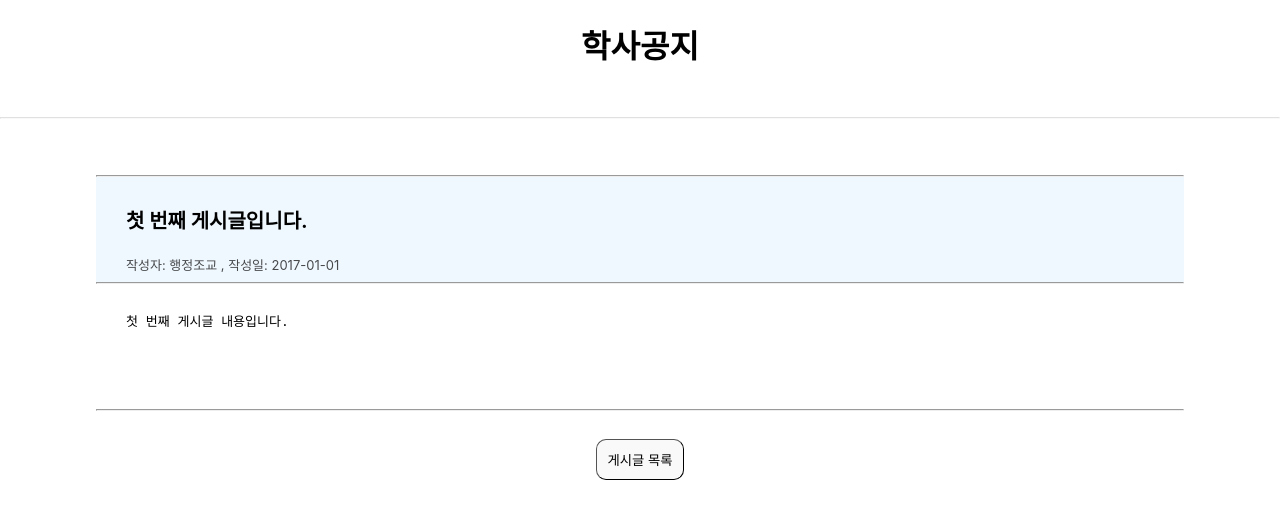
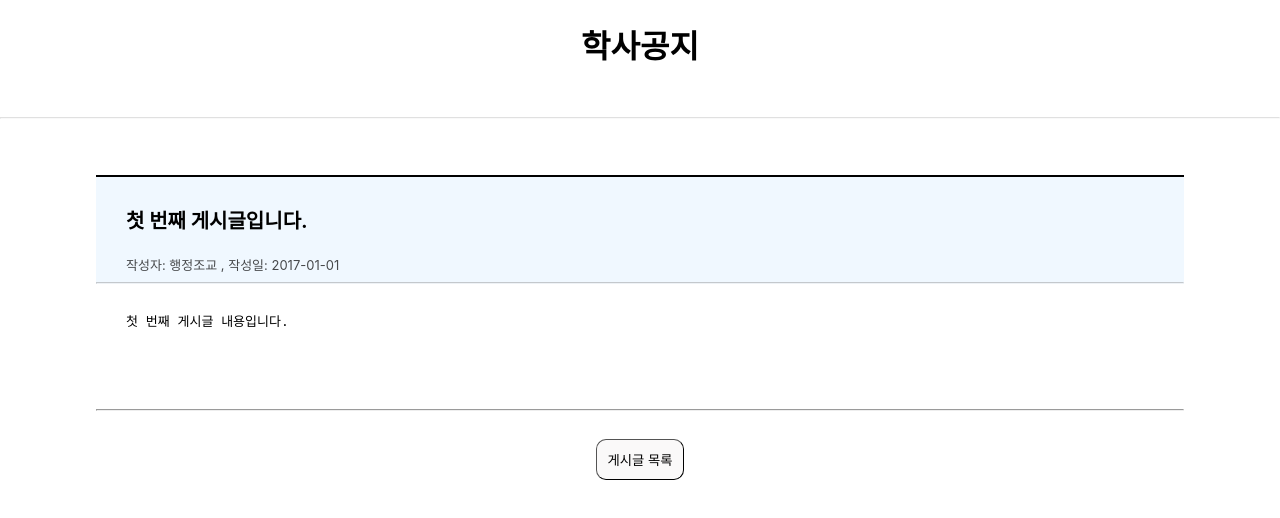
Before and after one commit to anjdal713/renewel, a React (Create React App) app: page /postView/1 in a window 1280 px wide. Shown: the top 518 px of the page. Built offline with nearby package versions, Linux system fonts and the light colour scheme.

Commit message:
css 변경
css 변경

```diff
--- a/src/page/post/Post.css
+++ b/src/page/post/Post.css
@@ -32,3 +32,11 @@
 .custom-hr{
     opacity: 0.3;
 }
+.hr-top{
+    height: 2px; /* 선의 두께를 조절 */
+    background-color: black;
+    border: none;
+}
+.custom-hr2{
+    opacity: 0.5;
+}
--- a/src/page/post/PostView.js
+++ b/src/page/post/PostView.js
@@ -36,10 +36,10 @@ const PostView = () => {
             <>
                 <br/>
                 <div className="post-view-head">
-                <hr/><br/>
+                <hr className="hr-top"/><br/>
                 <label class="title-label"><b>{data.title}</b></label><br/><br/>
                 <label class="label2">작성자:  {data.person} ,      작성일:  {data.createDate}</label>
-                <hr/>
+                <hr className="custom-hr2"/>
                 </div>
                 <div className="post-view-body">
                     <p class="p1"><pre>{data.content}</pre></p>
```
